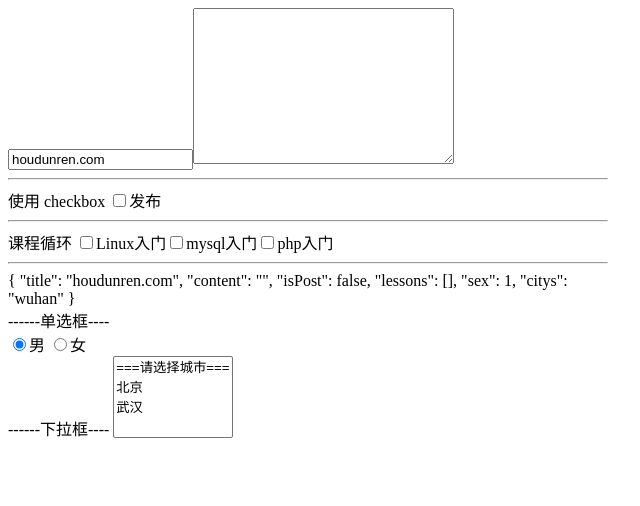
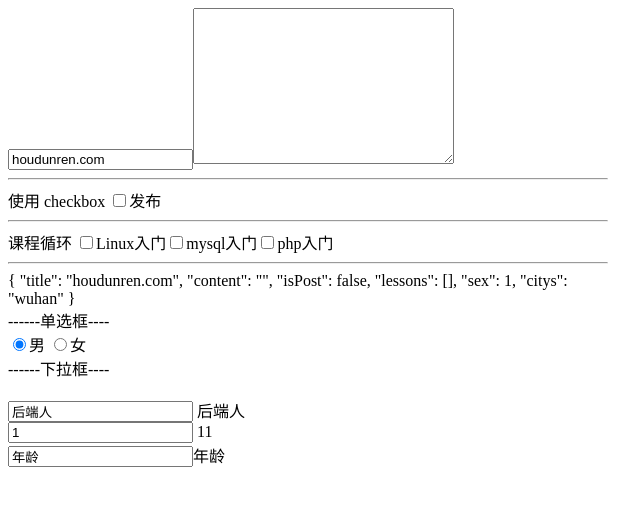
Before and after one commit to nbutluo/VueLearn, a Vue app in the folder myVue2/: page / in a window 1280 px wide. Shown: the top 506 px of the page, without its empty margins (0-640 px from the left). Built offline with nearby package versions, Linux system fonts and the light colour scheme.

Commit message:
表单修饰符

```diff
--- a/myVue2/src/components/inputComponent.vue
+++ b/myVue2/src/components/inputComponent.vue
@@ -11,7 +11,7 @@
     <hr>
     课程循环
     <label v-for="lesson in lessons" :key="lesson.title">
-      <input type="checkbox" v-model="form.lessons" :value="lesson.value" >{{lesson.title}}
+      <input type="checkbox" v-model="form.lessons" :value="lesson.value">{{ lesson.title }}
     </label>
     <hr>
     {{ form }}
@@ -31,17 +31,23 @@
     <!--      <option value="xian"> 西安</option>-->
     <!--    </select>-->
 
-    <select v-model="form.citys" multiple>
-      <option value>===请选择城市===</option>
-      <option :value="{name:'北京'}">北京</option>
-      <option :value="{ name: '武汉' }">武汉</option>
-    </select>
+    <!--    <select v-model="form.citys" multiple>-->
+    <!--      <option value>===请选择城市===</option>-->
+    <!--      <option :value="{name:'北京'}">北京</option>-->
+    <!--      <option :value="{ name: '武汉' }">武汉</option>-->
+    <!--    </select>-->
   </div>
+  <br>
+  <input type="text" v-model.lazy="hd"> {{ hd }}
+  <br>
+  <input type="text" v-model.number="number"> {{ number + 10 }}
+  <br>
+  <input type="text" v-model.trim="age">{{age}}
 </template>
 
 <script>
 
-const form = {title: 'houdunren.com', content: '', 'isPost': false, lessons: [],sex:1,citys:'wuhan'};
+const form = {title: 'houdunren.com', content: '', 'isPost': false, lessons: [], sex: 1, citys: 'wuhan'};
 
 const lessons = [
   {title: "Linux入门", value: "Linux"},
@@ -54,6 +60,20 @@ export default {
     return {
       form,
       lessons,
+      hd: '后端人',
+      number: 1,
+      age:'年龄'
+    }
+  },
+  watch: {
+    hd(n) {
+      console.log(n);
+    },
+    number(n) {
+      console.log(n)
+    },
+    age(n) {
+      console.log(n.length)
     }
   },
 }
```
Lines whose indentation alone changed are shown as unchanged.
